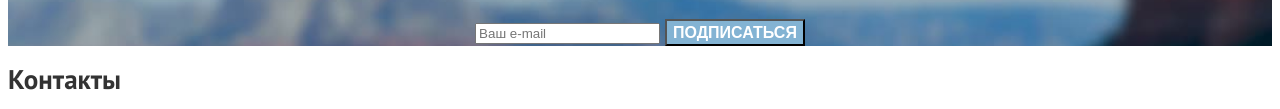
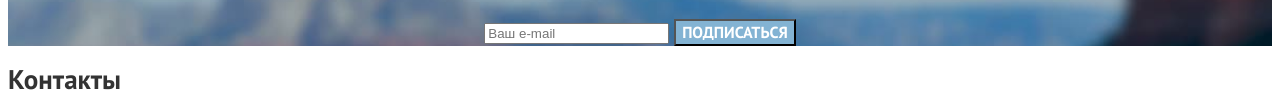
Before and after one commit to htmlacademy-htmlcss/2026737-sedona-33, a plain HTML site: page index.html in a window 1280 px wide. Shown: the part 3401-3510 px from the top of the page. Drawn offline with Linux system fonts and the light colour scheme.

Commit message:
Правки после проверки
Исправлен шрифт кнопок

```diff
--- a/styles/styles.css
+++ b/styles/styles.css
@@ -277,6 +277,7 @@ text-transform: uppercase;
 }
 
 .button-blue {
+  font-family: "PT Sans", sans-serif;
   font-weight: 700;
   font-size: 16px;
   line-height: 21px;
```
